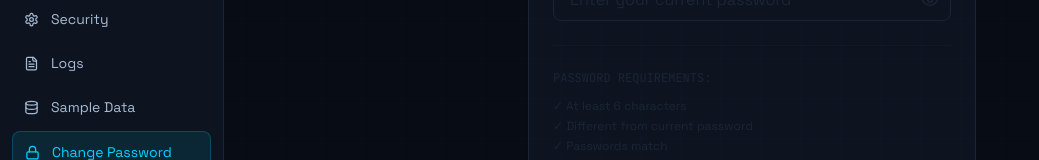
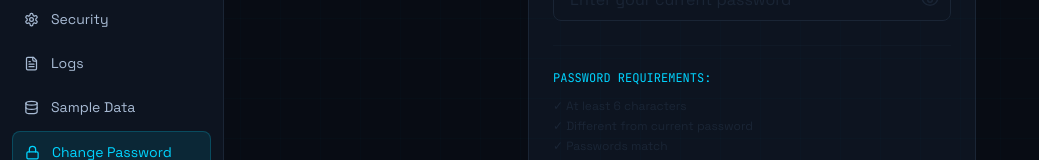
Before and after one commit to KishoreKannaG2/SecureAuthLab, a React (Vite) app in the folder frontend/: page /change-password in a window 1280 px wide. Shown: the part 182-342 px from the top of the page, without its empty margins (0-1039 px from the left). Built offline with nearby package versions, Linux system fonts and the light colour scheme; sample sign-in values are in the browser's storage.

Commit message:
Update ChangePasswordPage.jsx

```diff
--- a/frontend/src/pages/ChangePasswordPage.jsx
+++ b/frontend/src/pages/ChangePasswordPage.jsx
@@ -151,7 +151,7 @@ export default function ChangePasswordPage() {
           />
 
           <div className="my-6 py-6 border-t border-b border-cyber-border/30">
-            <div className="text-xs text-cyber-border font-mono mb-3">PASSWORD REQUIREMENTS:</div>
+            <div className="text-xs text-cyber-accent font-mono mb-3">PASSWORD REQUIREMENTS:</div>
             <ul className="text-xs text-cyber-border space-y-1">
               <li className={newPassword.length >= 6 ? 'text-green-400' : ''}>
                 ✓ At least 6 characters
```
